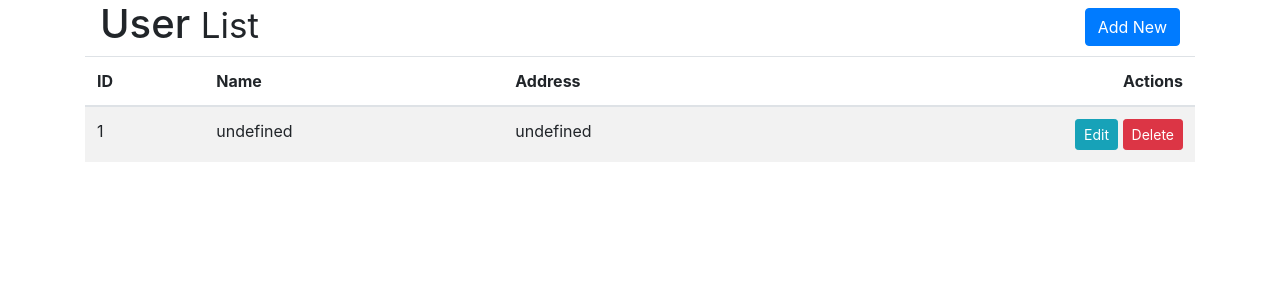
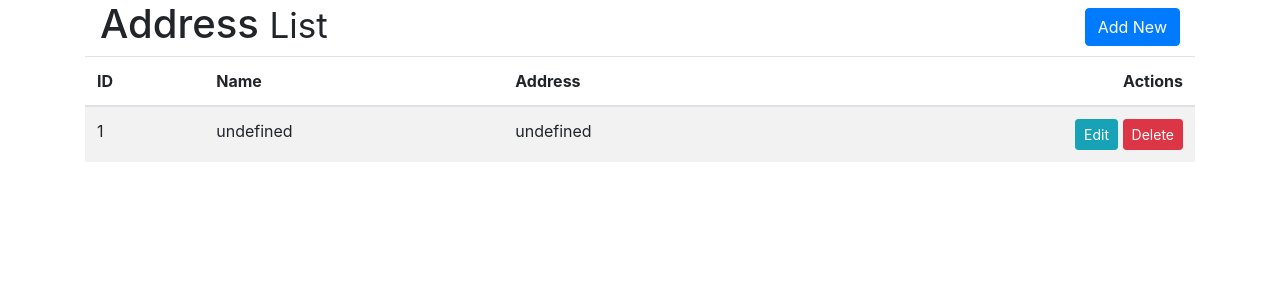
Before and after one commit to shyntaayu/user-SQLServer, a CodeIgniter app: page /database/ in a window 1280 px wide. Shown: the top 300 px of the page. Run offline with CodeIgniter, Linux system fonts and the light colour scheme; tables that the repository leaves empty or names only in its code hold one stand-in row (values such as "Sample post"); some libraries are stand-ins or nearby versions.

Commit message:
+ tambah icon

```diff
--- a/application/views/user_view.php
+++ b/application/views/user_view.php
@@ -3,7 +3,8 @@
 <head>
     <meta charset="utf-8">
     <meta name="viewport" content="width=device-width, initial-scale=1, shrink-to-fit=no">
-    <title>User List</title>
+    <title>Address List</title>
+    <link rel="shortcut icon" href="<?php echo base_url().'assets/images/users.ico'?>" type="image/x-icon" />
     <link rel="stylesheet" type="text/css" href="<?php echo base_url().'assets/css/bootstrap.css'?>">
     <link rel="stylesheet" type="text/css" href="<?php echo base_url().'assets/css/jquery.dataTables.css'?>">
     <link rel="stylesheet" type="text/css" href="<?php echo base_url().'assets/css/dataTables.bootstrap4.css'?>">
@@ -14,7 +15,7 @@
     <div class="row">
         <div class="col-12">
             <div class="col-md-12">
-                <h1>User
+                <h1>Address
                     <small>List</small>
                     <div class="float-right"><a href="javascript:void(0);" class="btn btn-primary" data-toggle="modal" data-target="#Modal_Add"><span class="fa fa-plus"></span> Add New</a></div>
                 </h1>
@@ -44,7 +45,7 @@
               <div class="modal-dialog modal-lg" role="document">
                 <div class="modal-content">
                   <div class="modal-header">
-                    <h5 class="modal-title" id="exampleModalLabel">Add New User</h5>
+                    <h5 class="modal-title" id="exampleModalLabel">Add New Address</h5>
                     <button type="button" class="close" data-dismiss="modal" aria-label="Close">
                       <span aria-hidden="true">&times;</span>
                     </button>
@@ -85,7 +86,7 @@
               <div class="modal-dialog modal-lg" role="document">
                 <div class="modal-content">
                   <div class="modal-header">
-                    <h5 class="modal-title" id="exampleModalLabel">Edit User</h5>
+                    <h5 class="modal-title" id="exampleModalLabel">Edit Address</h5>
                     <button type="button" class="close" data-dismiss="modal" aria-label="Close">
                       <span aria-hidden="true">&times;</span>
                     </button>
@@ -126,7 +127,7 @@
               <div class="modal-dialog" role="document">
                 <div class="modal-content">
                   <div class="modal-header">
-                    <h5 class="modal-title" id="exampleModalLabel">Delete User</h5>
+                    <h5 class="modal-title" id="exampleModalLabel">Delete Address</h5>
                     <button type="button" class="close" data-dismiss="modal" aria-label="Close">
                       <span aria-hidden="true">&times;</span>
                     </button>
```
Also changed, not shown: assets/images/users.ico (added).
